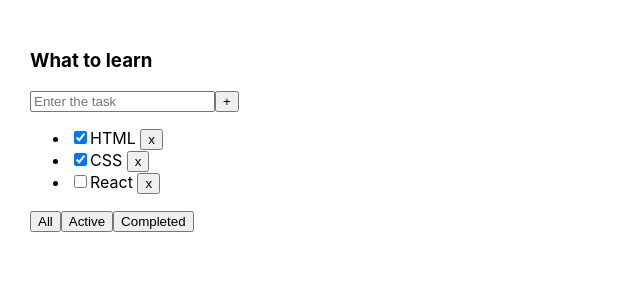
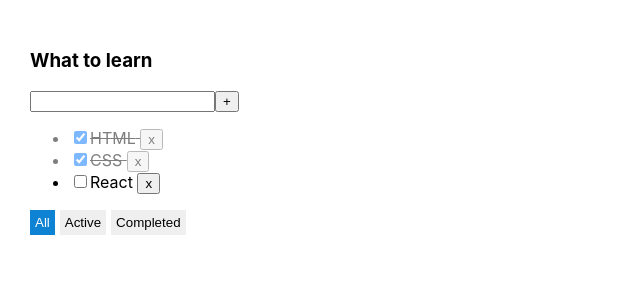
Before and after one commit to dmitrievich-an/todolist-lessons, a React (Create React App) app: page / in a window 1280 px wide. Shown: the top 300 px of the page, without its empty margins (0-640 px from the left). Built offline with nearby package versions, Linux system fonts and the light colour scheme.

Commit message:
finished fourth lesson

```diff
--- a/src/App.css
+++ b/src/App.css
@@ -6,3 +6,54 @@
 .App > div {
   margin-right: 50px;
 }
+
+.task_done {
+  opacity: 0.5;
+  text-decoration: line-through;
+}
+
+.filter {
+  border: none;
+  padding: 5px;
+  margin-right: 5px;
+}
+
+.filter:last-child {
+  margin-right: 0;
+}
+
+.filter:focus {
+  outline: none;
+  border: none;
+}
+
+.active_filter {
+  color: #fff;
+  background-color: #0e82d3;
+  outline: none;
+  border: none;
+  padding: 5px;
+  margin-right: 5px;
+}
+
+.active_filter:last-child {
+  margin-right: 0;
+}
+
+.active_filter:focus,
+.active_filter:active {
+  outline: none;
+}
+
+.input {
+  outline: none;
+}
+
+.input_error {
+  border: 2px solid red;
+  outline: none;
+}
+
+.input_error::placeholder {
+  color: red;
+}
--- a/src/App.tsx
+++ b/src/App.tsx
@@ -1,4 +1,4 @@
-import React, {useEffect, useState} from 'react';
+import React, {useState} from 'react';
 import './App.css';
 import {TodoList, TaskType} from "./TodoList";
 import {v1} from "uuid";
@@ -8,32 +8,31 @@ export type FilterValuesType = "all" | "active" | "completed"
 function App() {
 
   const todoListTitle_1: string = "What to learn"
-
   const [tasks, setTasks] = useState<Array<TaskType>>([
     {id: v1(), title: "HTML", isDone: true},
     {id: v1(), title: "CSS", isDone: true},
     {id: v1(), title: "React", isDone: false},
   ])
-
   const [filter, setFilter] = useState<FilterValuesType>("all")
 
-  useEffect(() => {
-    // console.log(tasks)
-  }, [filter])
+  // useEffect(() => {
+  //   console.log(tasks)
+  // }, [filter])
 
   const changeFilter = (filter: FilterValuesType) => {
     setFilter(filter)
   }
-
   const removeTask = (taskId: string) => {
     setTasks(tasks.filter(task => task.id !== taskId))
   }
-
   const addTask = (title: string) => {
     const newTask: TaskType = {
       id: v1(), title: title, isDone: false
     }
     setTasks([...tasks, newTask])
+  }
+  const changeTaskStatus = (taskId: string, isDone: boolean) => {
+    setTasks(tasks.map(t => t.id === taskId ? {...t, isDone: isDone} : t))
   }
 
   const getFilteredTasksForRender =
@@ -55,10 +54,12 @@ function App() {
     <div className="App">
       <TodoList
         title={todoListTitle_1}
+        filter={filter}
         tasks={filteredTasksForRender}
         removeTask={removeTask}
         changeFilter={changeFilter}
         addTask={addTask}
+        changeTaskStatus={changeTaskStatus}
       />
     </div>
   );
--- a/src/TodoList.tsx
+++ b/src/TodoList.tsx
@@ -6,24 +6,31 @@ export type TaskType = {
   title: string
   isDone: boolean
 }
-
 type TodoListPropsType = {
   title: string
+  filter: FilterValuesType
   tasks: Array<TaskType>
+  addTask: (title: string) => void
   removeTask: (taskId: string) => void
   changeFilter: (filter: FilterValuesType) => void
-  addTask: (title: string) => void
+  changeTaskStatus: (taskId: string, isDone: boolean) => void
 }
 
 export const TodoList: React.FC<TodoListPropsType> = (props) => {
   const [title, setTitle] = useState<string>("")
+  const [error, setError] = useState<boolean>(false)
 
   let tasksList = props.tasks.length
     ? props.tasks.map((task: TaskType) => {
       const removeTask = () => props.removeTask(task.id);
+      const changeTaskStatus = (e: ChangeEvent<HTMLInputElement>) => props.changeTaskStatus(task.id, e.currentTarget.checked);
+      const taskClass = task.isDone ? "task_done" : "task";
       return (
-        <li key={task.id}>
-          <input type="checkbox" checked={task.isDone}/>
+        <li key={task.id} className={taskClass}>
+          <input
+            onChange={changeTaskStatus}
+            type="checkbox"
+            checked={task.isDone}/>
           <span>{task.title} </span>
           <button onClick={removeTask}>x</button>
         </li>
@@ -32,33 +39,55 @@ export const TodoList: React.FC<TodoListPropsType> = (props) => {
     : <span>Your tasks list is empty</span>
 
   const addTask = () => {
-    props.addTask(title)
+    const trimmedTask = title.trim()
+    if (trimmedTask !== "") {
+      props.addTask(title)
+    } else {
+      setError(true)
+    }
     setTitle("")
   }
-  const onChangeHandler = (e: ChangeEvent<HTMLInputElement>) => setTitle(e.currentTarget.value)
+  const onChangeHandler = (e: ChangeEvent<HTMLInputElement>) => {
+    error && setError(false)
+    setTitle(e.currentTarget.value)
+  }
   const onKeyDownHandler = (e: KeyboardEvent<HTMLInputElement>) => e.key === "Enter" && addTask()
-
   const handlerCreator = (filter: FilterValuesType) => () => props.changeFilter(filter)
+  const errorMessage = error && <p style={{color: "red", fontWeight: "bold", margin: 0}}>Enter the task</p>
+  const inputErrorClass = error ? "input_error" : "input"
 
   return (
     <div>
       <h3>{props.title}</h3>
       <div>
         <input
-          placeholder={"Enter the task"}
           value={title}
           onChange={onChangeHandler}
           onKeyDown={onKeyDownHandler}
+          className={inputErrorClass}
         />
         <button onClick={addTask}>+</button>
+        {errorMessage}
       </div>
       <ul>
         {tasksList}
       </ul>
       <div>
-        <button onClick={handlerCreator("all")}>All</button>
-        <button onClick={handlerCreator("active")}>Active</button>
-        <button onClick={handlerCreator("completed")}>Completed</button>
+        <button
+          className={props.filter === "all" ? "active_filter" : "filter"}
+          onClick={handlerCreator("all")}>
+          All
+        </button>
+        <button
+          className={props.filter === "active" ? "active_filter" : "filter"}
+          onClick={handlerCreator("active")}>
+          Active
+        </button>
+        <button
+          className={props.filter === "completed" ? "active_filter" : "filter"}
+          onClick={handlerCreator("completed")}>
+          Completed
+        </button>
       </div>
     </div>
   );
```
